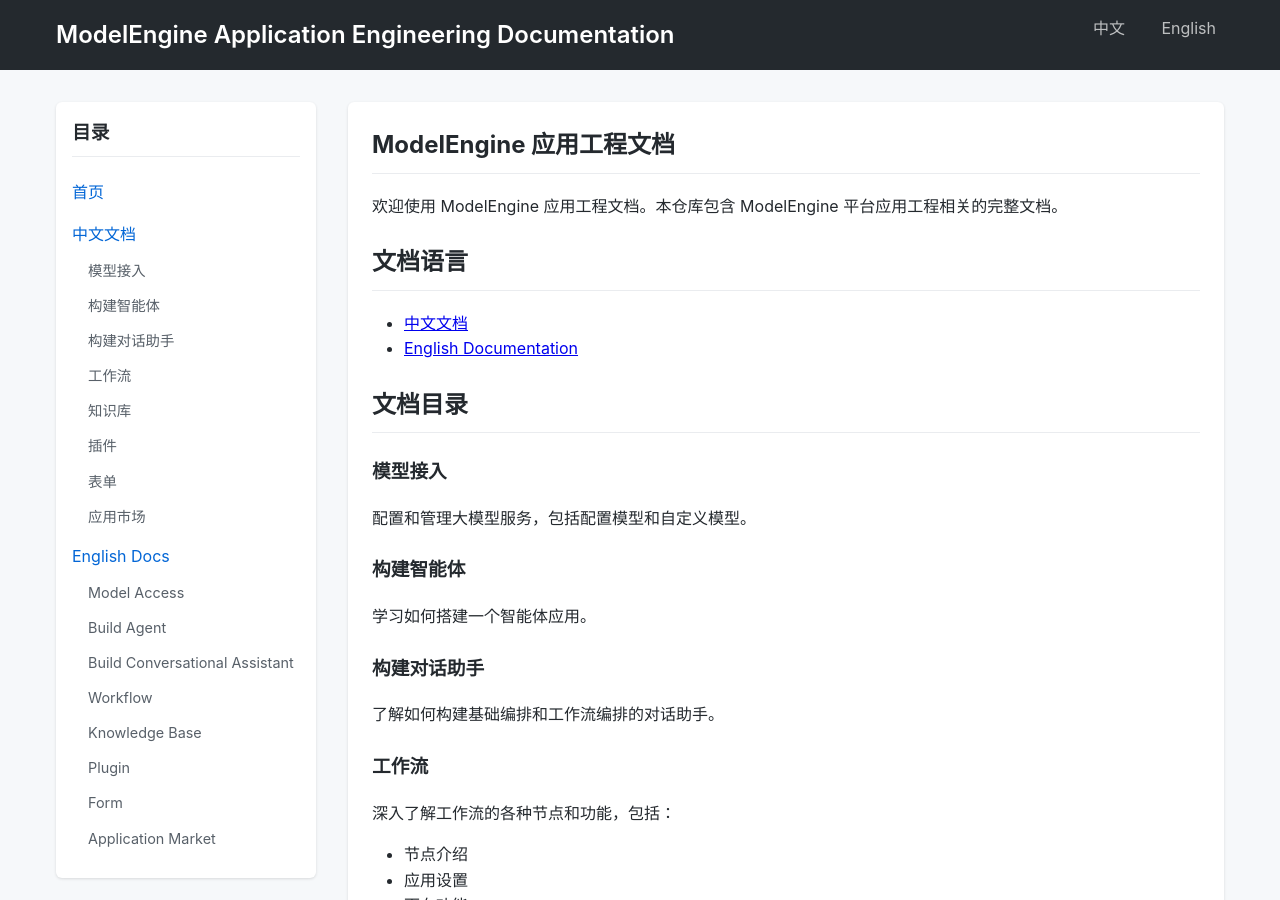
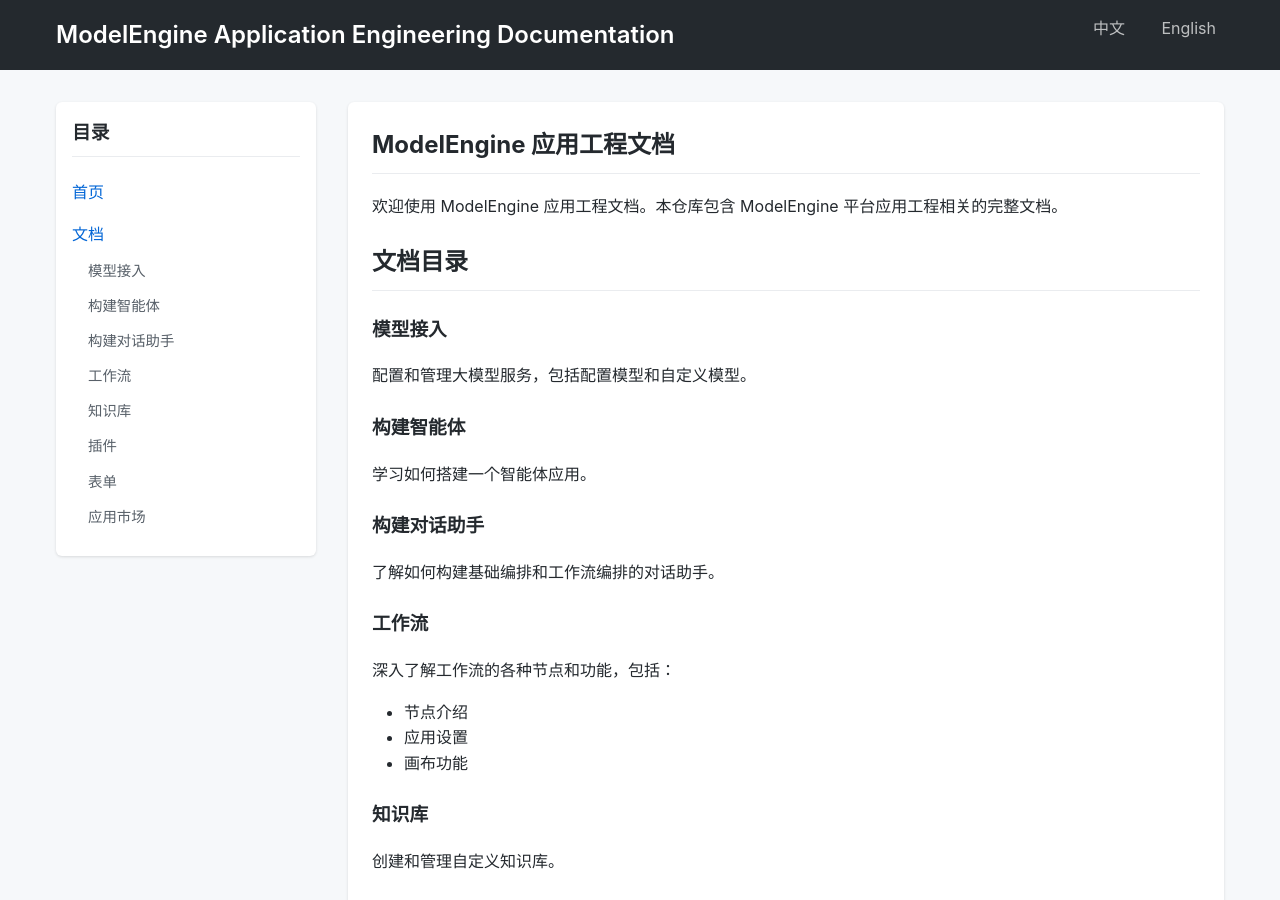
Before and after one commit to ModelEngine-Group/app-engine-docs, a Jekyll site: the page built from index.md, in a window 1280 px wide and 900 px high. Built offline with Jekyll 4.4.1, drawn with Linux system fonts in a browser that asks for light colours.

Commit message:
docs: simplify navigation by removing redundant English documentation links
- Remove English documentation from sidebar navigation
- Remove language selection from main index page
- Keep only Chinese documentation in the main navigation
- English documentation remains available but not prominently displayed

```diff
--- a/_includes/sidebar.html
+++ b/_includes/sidebar.html
@@ -3,7 +3,7 @@
   <ul>
     <li><a href="{{ '/' | relative_url }}">首页</a></li>
     <li>
-      <a href="{{ '/docs/zh_CN/' | relative_url }}">中文文档</a>
+      <a href="{{ '/docs/zh_CN/' | relative_url }}">文档</a>
       <ul>
         <li><a href="{{ '/docs/zh_CN/model-access/' | relative_url }}">模型接入</a></li>
         <li><a href="{{ '/docs/zh_CN/build-agent/' | relative_url }}">构建智能体</a></li>
@@ -13,19 +13,6 @@
         <li><a href="{{ '/docs/zh_CN/plugins/' | relative_url }}">插件</a></li>
         <li><a href="{{ '/docs/zh_CN/forms/' | relative_url }}">表单</a></li>
         <li><a href="{{ '/docs/zh_CN/application-market/' | relative_url }}">应用市场</a></li>
-      </ul>
-    </li>
-    <li>
-      <a href="{{ '/docs/en_US/' | relative_url }}">English Docs</a>
-      <ul>
-        <li><a href="{{ '/docs/en_US/model-access/' | relative_url }}">Model Access</a></li>
-        <li><a href="{{ '/docs/en_US/build-agent/' | relative_url }}">Build Agent</a></li>
-        <li><a href="{{ '/docs/en_US/build-conversational-assistant/' | relative_url }}">Build Conversational Assistant</a></li>
-        <li><a href="{{ '/docs/en_US/workflow/' | relative_url }}">Workflow</a></li>
-        <li><a href="{{ '/docs/en_US/knowledge-base/' | relative_url }}">Knowledge Base</a></li>
-        <li><a href="{{ '/docs/en_US/plugins/' | relative_url }}">Plugin</a></li>
-        <li><a href="{{ '/docs/en_US/forms/' | relative_url }}">Form</a></li>
-        <li><a href="{{ '/docs/en_US/application-market/' | relative_url }}">Application Market</a></li>
       </ul>
     </li>
   </ul>
--- a/index.md
+++ b/index.md
@@ -6,11 +6,6 @@ title: ModelEngine 应用工程文档
 # ModelEngine 应用工程文档
 
 欢迎使用 ModelEngine 应用工程文档。本仓库包含 ModelEngine 平台应用工程相关的完整文档。
-
-## 文档语言
-
-- [中文文档](docs/zh_CN/)
-- [English Documentation](docs/en_US/)
 
 ## 文档目录
 
```
